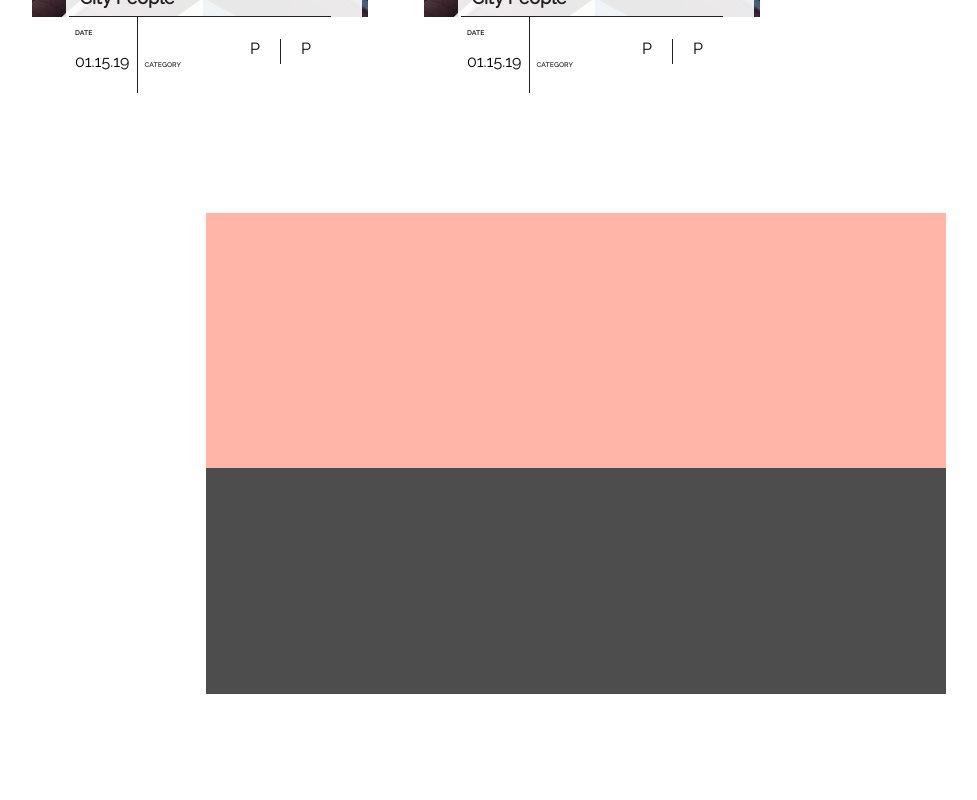
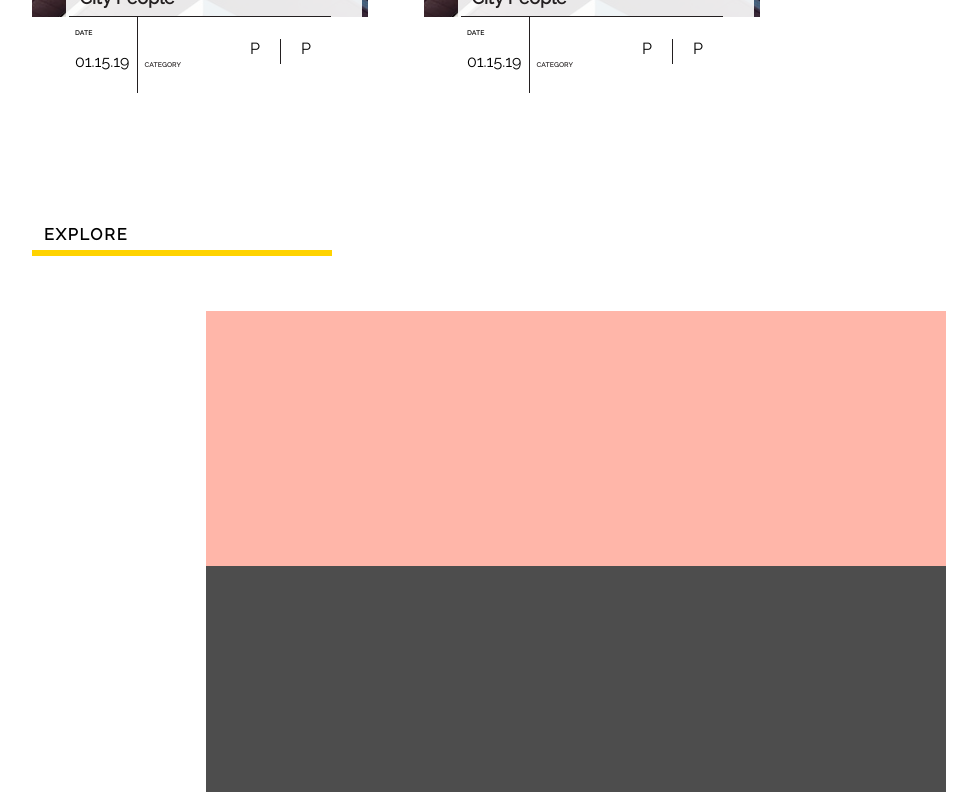
Before and after one commit to paigewilliams/99-percent-invisible, an Angular app: page / in a window 1280 px wide. Shown: the part 1429-2229 px from the top of the page, without its empty margins (64-1041 px from the left). Before the commit the page ends 2131 px from the top, so only its background shows below. Built offline with nearby package versions, Linux system fonts and the light colour scheme.

Commit message:
Add styling to sidebar component.

```diff
--- a/src/app/sidebar/sidebar.component.css
+++ b/src/app/sidebar/sidebar.component.css
@@ -0,0 +1,37 @@
+@media screen and (min-width: 1100px)
+{.sidebar {
+  display: block;
+  width: 300px;
+}}
+
+/* .sidebar {
+  display: none;
+} */
+
+.widget {
+  margin-bottom: 55px;
+}
+
+.widget-content {
+  margin: auto;
+  text-align: center;
+}
+
+.widget-explore {
+  margin-bottom: 55px;
+}
+
+.widget-head {
+  letter-spacing: .12em;
+  border-bottom-width: 6px;
+  border-bottom-style: solid;
+  border-bottom-color: rgb(255, 211, 0);
+  padding: 12px 12px 6px;
+  margin-bottom: 24px;
+}
+
+h4 {
+  font-size: 1em;
+  line-height: 1.2;
+  margin: 0 0 .75em;
+}
--- a/src/app/sidebar/sidebar.component.html
+++ b/src/app/sidebar/sidebar.component.html
@@ -1,3 +1,9 @@
 <div class="sidebar">
-
+  <div class="widget">
+    <div class="widget-content">
+    </div>
+  </div>
+  <div class="widget-explore">
+    <h4 class="widget-head">EXPLORE</h4>
+  </div>
 </div>
```
